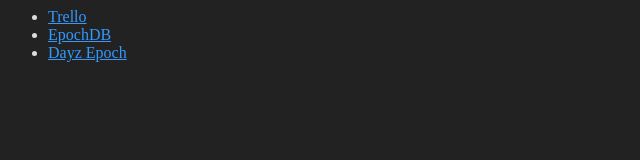
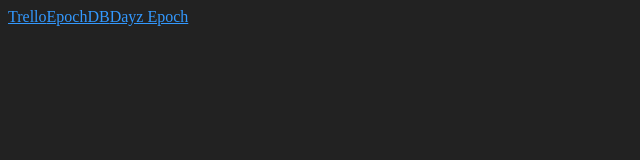
Before and after one commit to airtonix/steam-overlay, a plain HTML site: page index.html in a window 1280 px wide. Shown: the whole page, without its empty margins (0-640 px from the left). Drawn offline with Linux system fonts and the light colour scheme.

Commit message:
Update index.html

```diff
--- a/index.html
+++ b/index.html
@@ -4,13 +4,27 @@
    <style>
     html, html > body { background: #222; color: #ddd; }
     a { color: #39f; }
+
+    ul.tiles, ol.tiles{
+     padding: 0;
+     margin: 0;
+    }
+     ul.tiles li,
+     ol.tiles li{
+      display: inline;
+      float: left;
+      margin: 0;
+      padding: 0;
+     }
+
+
    </style>
  </head>
  <body>
-   <ul>
-     <li><a href="https://trello.com/">Trello</a></li>
-     <li><a href="http://airtonix.github.io/epochdb/">EpochDB</a></li>
-     <li><a href="http://wiki.dayzepoch.com/">Dayz Epoch</a></li>
+   <ul class="tiles tiles-large simple-outline ">
+     <li><a class="button" href="https://trello.com/">Trello</a></li>
+     <li><a class="button" href="http://airtonix.github.io/epochdb/">EpochDB</a></li>
+     <li><a class="button" href="http://wiki.dayzepoch.com/">Dayz Epoch</a></li>
    </ul>
  </body>
 </html>
```
